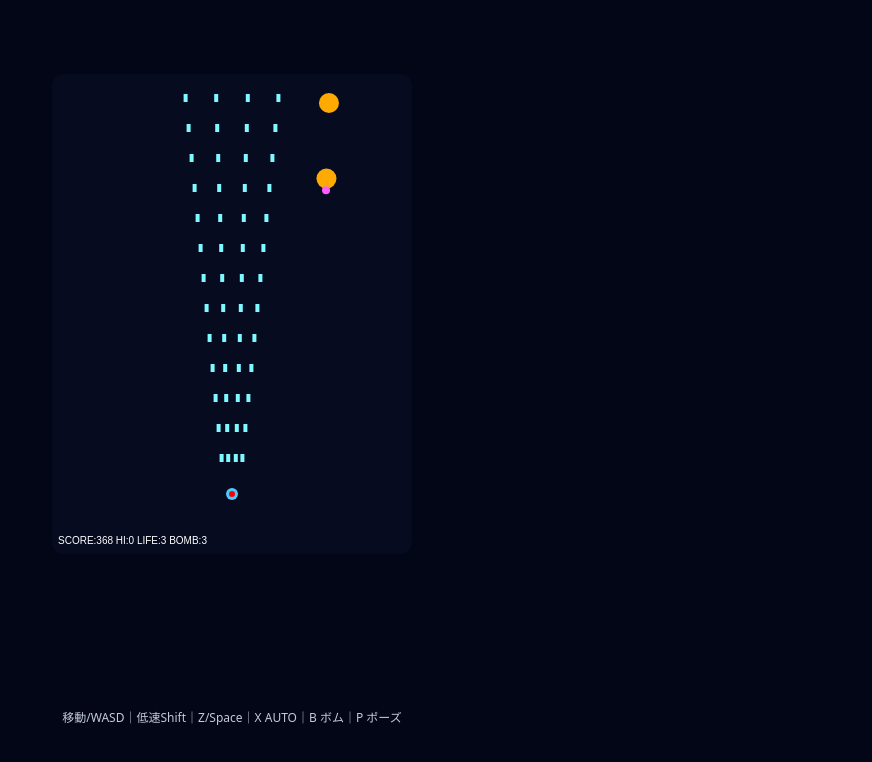
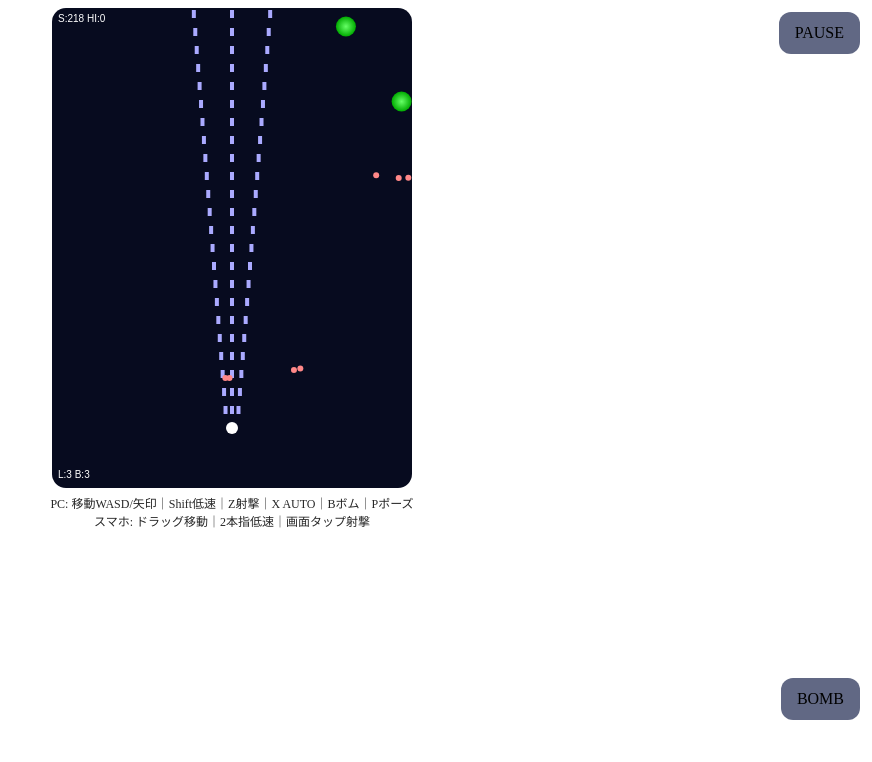
Before and after one commit to novelstar354/game26, a plain HTML site: page index.html in a window 1280 px wide. Both pictures are taken after a click on the element "Easy". Shown: the whole page, without its empty margins (408-1280 px from the left). Drawn offline with Linux system fonts and the light colour scheme.

Commit message:
Update index.html

```diff
--- a/index.html
+++ b/index.html
@@ -3,271 +3,216 @@
 <head>
 <meta charset="utf-8">
 <title>雷神録</title>
-<meta name="viewport" content="width=device-width,initial-scale=1">
- <link rel="icon" href="https://deliver.commons.nicovideo.jp/thumbnail/nc142914?size=l" sizes="16×16" type="image/png" />
+<meta name="viewport" content="width=device-width,initial-scale=1,maximum-scale=1,user-scalable=no">
+ <link rel="icon" href="https://encrypted-tbn0.gstatic.com/images?q=tbn:ANd9GcQynuInsQCXhDCXJ6WE4wol5GddYxqsCFKN-g&s" sizes="16×16" type="image/png" />
 <style>
-html,body{margin:0;height:100%;background:#020617;color:#e5ecff;font-family:system-ui}
+<style>
+html,body{margin:0;height:100%;background:#020617;color:#e5ecff;font-family:system-ui;overscroll-behavior:none}
 .wrap{display:grid;place-items:center;height:100%}
-canvas{background:#070b1f;border-radius:12px}
-.ui{font-size:12px;margin-top:6px;opacity:.85}
-.menu{position:absolute;inset:0;display:grid;place-items:center;background:rgba(0,0,0,.7)}
-.menuBox{background:#0b1220;padding:24px 36px;border-radius:16px}
-.menuItem{margin:10px 0;font-size:20px;opacity:.6}
-.menuItem.sel{opacity:1;color:#ff6b6b;transform:scale(1.25)}
+canvas{background:#070b1f;border-radius:14px;touch-action:none}
+.ui{font-size:12px;margin-top:6px;opacity:.85;text-align:center}
+.btn{position:absolute;padding:12px 16px;background:rgba(30,40,80,.7);border-radius:12px}
+#bombBtn{right:12px;bottom:80px}
+#pauseBtn{right:12px;top:12px}
+.menu{position:absolute;inset:0;display:grid;color:#fff;place-items:center;background:rgba(0,0,0,.7)}
+.menuBox{background:#0b1220;padding:24px 36px;border-radius:18px}
+.menuItem{margin:10px 0;font-size:22px;opacity:.4;cursor:pointer;transition:transform .25s,opacity .25s,color .25s}
+.menuItem.sel{opacity:1;color:#ff6b6b;transform:translateX(14px) scale(1.3);}
 </style>
 </head>
 <body>
 
 <div class="wrap">
 <canvas id="c" width="360" height="480"></canvas>
-<div class="ui">移動/WASD｜低速Shift｜Z/Space｜X AUTO｜B ボム｜P ポーズ</div>
+<div class="ui">
+PC: 移動WASD/矢印｜Shift低速｜Z射撃｜X AUTO｜Bボム｜Pポーズ<br>
+スマホ: ドラッグ移動｜2本指低速｜画面タップ射撃
 </div>
+</div>
+
+<div class="btn" id="bombBtn">BOMB</div>
+<div class="btn" id="pauseBtn">PAUSE</div>
 
 <div class="menu" id="menu">
   <div class="menuBox">
-<div class="menuItem">Easy</div>
+    <div class="menuItem sel">Easy</div>
     <div class="menuItem">Normal</div>
     <div class="menuItem">Hard</div>
     <div class="menuItem">Lunatic</div>
-<div style="opacity:.6;font-size:12px;margin-top:14px">↑↓ 選択 / Enter 決定</div>
+    <div style="opacity:.6;font-size:12px;margin-top:14px">↑↓ / Enter</div>
   </div>
 </div>
 
 <script>
-/* ===== 基本 ===== */
 const c=document.getElementById("c"),ctx=c.getContext("2d");
-const W=c.width,H=c.height;
+const W=360,H=480;
 const keys={};
-addEventListener("keydown",e=>keys[e.key]=true);
+let paused=false,autoFire=true,flash=0,slowTouch=false,touching=false,touchX=W/2,touchY=H-80;
+
+// 入力
+addEventListener("keydown",e=>{
+  keys[e.key]=true;
+  if(e.key==="p")paused=!paused;
+  if(e.key==="x")autoFire=!autoFire;
+  if(e.key==="b")bombUse();
+});
 addEventListener("keyup",e=>keys[e.key]=false);
+c.addEventListener("touchstart",e=>{touching=true; slowTouch=e.touches.length>=2;});
+c.addEventListener("touchmove",e=>{e.preventDefault(); const r=c.getBoundingClientRect(),t=e.touches[0]; touchX=(t.clientX-r.left)/r.width*W; touchY=(t.clientY-r.top)/r.height*H; slowTouch=e.touches.length>=2;},{passive:false});
+c.addEventListener("touchend",()=>{touching=false;slowTouch=false;});
+document.getElementById("bombBtn").onclick=()=>bombUse();
+document.getElementById("pauseBtn").onclick=()=>paused=!paused;
 
-/* ===== 軽量当たり ===== */
-const hit=(ax,ay,bx,by,r)=>{
- let dx=ax-bx,dy=ay-by;
- return dx*dx+dy*dy<r*r;
-};
+const hit=(ax,ay,bx,by,r)=>((ax-bx)**2+(ay-by)**2<r*r);
 
-/* ===== 難易度 ===== */
-const DIFF={
- easy:{b:1,hp:1200},
- normal:{b:1.4,hp:2000},
- hard:{b:1.8,hp:2800},
- lunatic:{b:2.6,hp:4200}
-};
+// Lunatic専用設定
+const lunatic={hp:[1200,1800,2500,4000],spiral:{interval:12,num:24,speed:2.8},aim:{interval:10,speed:4.5},enemyFreq:50,enemyShot:{interval:40,speed:4,spread:4}};
 
-/* ===== 状態 ===== */
-let mode=null,frame=0,paused=false;
-let bullets=[],shots=[],enemies=[];
-let boss=null;
+// ゲーム状態
+let mode=null,frame=0,score=0,hiScore=0;
+let bullets=[],shots=[],enemies=[],enemiesBullets=[],items=[],boss=null;
 let life=3,bomb=3,inv=0;
-let autoFire=true,score=0,hiScore=0,phase="mob";
+const MAX_LIFE=8,MAX_BOMB=8;
+const player={x:W/2,y:H-60,r:3,s:3.2,slow:1.4};
+let stage=0,clearTimer=0;
 
-/* ===== プレイヤー ===== */
-const player={x:W/2,y:H-60,r:3,s:3.2,slow:1.4};
+// メニュー
+const menu=document.getElementById("menu");
+const itemsMenu=[...document.querySelectorAll(".menuItem")];
+let sel=0;
+menu.style.display="grid";
 
-/* ===== 雑魚タイプ ===== */
-const ENEMY_TYPES=[
- {hp:6,speed:1.4,fire(e){
-  let a=Math.atan2(player.y-e.y,player.x-e.x);
-  bullets.push({x:e.x,y:e.y,vx:Math.cos(a)*2,vy:Math.sin(a)*2,r:4});
- }},
- {hp:8,speed:1,fire(e){
-  for(let i=0;i<6;i++){
-   let a=i/6*Math.PI*2;
-   bullets.push({x:e.x,y:e.y,vx:Math.cos(a)*1.6,vy:Math.sin(a)*1.6,r:3});
-  }
- }},
- {hp:4,speed:2.8,fire(e){}}
-];
+function updateMenu(){itemsMenu.forEach((m,i)=>m.classList.toggle("sel", i===sel));}
+updateMenu();
+itemsMenu.forEach((m,i)=>{ m.onclick=()=>{sel=i;start();}; });
+addEventListener("keydown", e=>{
+  if(menu.style.display!=="grid") return;
+  if(e.key==="ArrowDown"){ sel=(sel+1)%4; updateMenu(); }
+  if(e.key==="ArrowUp"){ sel=(sel+3)%4; updateMenu(); }
+  if(e.key==="Enter") start();
+});
 
-/* ===== メニュー ===== */
-const menu=document.getElementById("menu");
-const items=[...document.querySelectorAll(".menuItem")];
-let sel=0;
-items.forEach((m,i)=>m.onclick=()=>{sel=i;start();});
-const updateMenu=()=>items.forEach((m,i)=>m.classList.toggle("sel",i===sel));
-updateMenu();
-
-/* ===== 開始 ===== */
+// 開始
 function start(){
- mode=items[sel].textContent.toLowerCase();
+  mode=itemsMenu[sel].textContent.toLowerCase();
   menu.style.display="none";
- frame=0;paused=false;
- bullets=[];shots=[];enemies=[];
- life=3;bomb=3;inv=0;
- score=0;phase="mob";
+  frame=score=0;paused=false;bullets=[];shots=[];enemies=[];enemiesBullets=[];items=[];
+  life=3;bomb=3;inv=0;boss=null; clearTimer=0; stage=0;
   hiScore=+localStorage.getItem("hi_"+mode)||0;
- boss=null;
 }
 
-/* ===== 自機ショット（★今回の核心） ===== */
-function shoot(){
- if(frame%5!==0)return;
- let y=player.y-8,x=player.x;
+// 自機射撃 3-way連射
+function shoot(){if(frame%3!==0)return; [-6,0,6].forEach(dx=>{ shots.push({x:player.x+dx,y:player.y-8,vx:dx*0.08,vy:-6}); }); }
 
- if(keys.Shift){
-  // 低速：4発すべて直進
-  [-6,-2,2,6].forEach(dx=>{
-   shots.push({x:x+dx,y,vx:0,vy:-6});
-  });
- }else{
-  // 通常：拡散
-  shots.push({x:x-8,y,vx:-0.6,vy:-6});
-  shots.push({x:x-3,y,vx:-0.2,vy:-6});
-  shots.push({x:x+3,y,vx: 0.2,vy:-6});
-  shots.push({x:x+8,y,vx: 0.6,vy:-6});
- }
-}
+// ボム
+function bombUse(){if(bomb<=0)return; bomb--; bullets=[]; enemiesBullets=[]; inv=240; flash=20;}
 
-function bombUse(){
- if(bomb<=0)return;
- bomb--; bullets=[];
-}
+// 更新
+function update(){
+  if(!mode||paused) return;
+  if(mode==="clear") return;
 
-/* ===== 雑魚生成 ===== */
-function spawnEnemy(){
- let t=ENEMY_TYPES[Math.random()*3|0];
- enemies.push({
-  x:Math.random()*(W-40)+20,
-  y:-20,vx:(Math.random()<0.5?-1:1)*0.6,
-  hp:t.hp,speed:t.speed,fire:t.fire,t:0
- });
-}
+  frame++; score++; if(inv>0)inv--; if(flash>0)flash--;
 
-/* ===== 更新 ===== */
-function update(){
- if(!mode){
-  if(keys.ArrowUp){sel=(sel+3)%4;keys.ArrowUp=false;updateMenu();}
-  if(keys.ArrowDown){sel=(sel+1)%4;keys.ArrowDown=false;updateMenu();}
-  if(keys.Enter){start();keys.Enter=false;}
-  return;
- }
-
- if((keys.x||keys.X)&&!keys._x)autoFire=!autoFire;
- keys._x=keys.x||keys.X;
- if((keys.p||keys.P)&&!keys._p)paused=!paused;
- keys._p=keys.p||keys.P;
- if(paused)return;
-
- frame++;score++;if(inv>0)inv--;
-
- let sp=keys.Shift?player.slow:player.s;
+  const sp=slowTouch||keys.Shift?player.slow:player.s;
   if(keys.ArrowLeft||keys.a)player.x-=sp;
   if(keys.ArrowRight||keys.d)player.x+=sp;
   if(keys.ArrowUp||keys.w)player.y-=sp;
   if(keys.ArrowDown||keys.s)player.y+=sp;
- player.x=Math.max(10,Math.min(W-10,player.x));
- player.y=Math.max(10,Math.min(H-10,player.y));
+  if(touching){player.x+=(touchX-player.x)*0.25;player.y+=(touchY-player.y)*0.25;}
+  player.x=Math.max(10,Math.min(W-10,player.x)); player.y=Math.max(10,Math.min(H-10,player.y));
+  if(autoFire||touching||keys.z)shoot();
 
- if(autoFire||keys.z||keys.Z||keys[" "])shoot();
- if(keys.b||keys.B){bombUse();keys.b=keys.B=false}
+  shots.forEach(s=>{s.x+=s.vx;s.y+=s.vy;}); shots=shots.filter(s=>s.y>-20);
 
- shots.forEach(s=>{s.x+=s.vx;s.y+=s.vy;});
+  // 雑魚生成（ボスがいない場合のみ）
+  if(!boss && stage<4 && frame%lunatic.enemyFreq===0){enemies.push({x:Math.random()*(W-20)+10,y:-10,r:10,hp:10,lastShot:0});}
 
- if(phase==="mob"){
-  if(frame%40===0)spawnEnemy();
-  if(frame>900){
-   phase="boss";
-   boss={x:W/2,y:80,hp:DIFF[mode].hp,maxHp:DIFF[mode].hp,phase:0,form:1};
+  // 雑魚更新
+  enemies.forEach((e,i)=>{
+    e.y+=1.5; e.lastShot++;
+    if(e.lastShot>=lunatic.enemyShot.interval){
+      e.lastShot=0;
+      for(let j=0;j<lunatic.enemyShot.spread;j++){
+        const angle=Math.PI/2+(Math.random()-0.5)*0.5;
+        enemiesBullets.push({x:e.x,y:e.y,vx:Math.cos(angle)*lunatic.enemyShot.speed,vy:Math.sin(angle)*lunatic.enemyShot.speed,r:3,hit:3});
+      }
+    }
+    if(inv<=0 && hit(e.x,e.y,player.x,player.y,e.r+player.r)){life--; inv=120; flash=10; enemies.splice(i,1); if(life<0){mode=null;menu.style.display="grid";}}
+    shots.forEach((s,j)=>{if(hit(s.x,s.y,e.x,e.y,e.r)){e.hp--; s.y=-999;if(e.hp<=0){score+=50; enemies.splice(i,1);}}});
+  });
+
+  // ボス生成
+  if(!boss && stage<4 && frame>900){
+    boss={x:W/2,y:80,hp:lunatic.hp[stage],maxHp:lunatic.hp[stage],patternTimer:0};
+    enemies=[]; enemiesBullets=[]; // ボス戦中雑魚なし
+  }
+
+  // ボス弾幕
+  if(boss){
+    boss.patternTimer++;
+    boss.x=W/2+Math.sin(frame*0.02)*90;
+    boss.y=80+Math.sin(frame*0.05)*20;
+
+    if(frame%lunatic.spiral.interval===0){
+      for(let i=0;i<lunatic.spiral.num;i++){
+        const a=i/lunatic.spiral.num*Math.PI*2 + frame*0.03;
+        bullets.push({x:boss.x,y:boss.y,vx:Math.cos(a)*lunatic.spiral.speed,vy:Math.sin(a)*lunatic.spiral.speed,r:5,hit:3});
+      }
+    }
+    if(frame%lunatic.aim.interval===0){
+      const a=Math.atan2(player.y-boss.y,player.x-boss.x);
+      bullets.push({x:boss.x,y:boss.y,vx:Math.cos(a)*lunatic.aim.speed,vy:Math.sin(a)*lunatic.aim.speed,r:5,hit:3});
     }
   }
 
- enemies.forEach(e=>{
-  e.t++;e.x+=e.vx;e.y+=e.speed;
-  if(e.fire&&e.t%70===0)e.fire(e);
- });
+  [...bullets,...enemiesBullets].forEach(b=>{b.x+=b.vx;b.y+=b.vy;});
+  [...bullets,...enemiesBullets].forEach(b=>{if(inv<=0 && hit(b.x,b.y,player.x,player.y,b.hit+player.r)){life--; inv=120; bullets=[]; enemiesBullets=[]; flash=10; if(life<0){mode=null;menu.style.display="grid";}}});
+  bullets=bullets.filter(b=>b.x>-40 && b.x<W+40 && b.y>-40 && b.y<H+40);
+  enemiesBullets=enemiesBullets.filter(b=>b.x>-40 && b.x<W+40 && b.y>-40 && b.y<H+40);
 
+  // ショットとボス衝突
   shots.forEach(s=>{
-  enemies.forEach(e=>{
-   if(hit(s.x,s.y,e.x,e.y,12)){
-    e.hp--;s.y=-999;if(e.hp<=0){score+=200;e.y=999;}
+    if(boss && hit(s.x,s.y,boss.x,boss.y,22)){
+      boss.hp--; s.y=-999;
+      if(boss.hp<=0){
+        boss=null; stage++;
+        if(stage>=4){mode="clear"; clearTimer=0;} // 4面クリア
       }
-  });
- });
-
- enemies=enemies.filter(e=>e.y<H+40&&e.hp>0);
-
- /* ===== ボス（Lunatic第三形態） ===== */
- if(boss){
-  boss.phase++;
-  if(mode==="lunatic"){
-   if(boss.hp<boss.maxHp*0.66)boss.form=2;
-   if(boss.hp<boss.maxHp*0.33)boss.form=3;
-  }
-
-  if(frame%((boss.form===3)?18:30)===0){
-   let n=boss.form===3?32:24;
-   let sp=boss.form===3?3:2.2;
-   for(let i=0;i<n;i++){
-    let a=i/n*Math.PI*2+boss.phase*0.05;
-    bullets.push({x:boss.x,y:boss.y,vx:Math.cos(a)*sp,vy:Math.sin(a)*sp,r:4});
-   }
-  }
- }
-
- bullets.forEach(b=>{
-  b.x+=b.vx;b.y+=b.vy;
-  if(inv<=0&&hit(b.x,b.y,player.x,player.y,b.r+player.r)){
-   life--;inv=120;bullets=[];if(life<=0)endGame();
-  }
- });
-
- bullets=bullets.filter(b=>b.x>-30&&b.x<W+30&&b.y>-30&&b.y<H+30);
- if(bullets.length>1100)bullets.length=1100;
-
- shots=shots.filter(s=>s.y>-20);
-
- if(boss){
-  shots.forEach(s=>{
-   if(hit(s.x,s.y,boss.x,boss.y,18)){
-    boss.hp--;score+=10;s.y=-999;
-    if(boss.hp<=0){score+=5000;endGame();}
     }
   });
 }
+
+// 描画
+function draw(){
+  ctx.clearRect(0,0,W,H);
+
+  if(mode==="clear"){
+    ctx.fillStyle="#fff"; ctx.font="32px sans-serif"; ctx.textAlign="center";
+    ctx.fillText("CLEAR!",W/2,H/2-20);
+    ctx.font="16px sans-serif"; ctx.fillText(`SCORE: ${score}`,W/2,H/2+10);
+    ctx.fillText(`HI-SCORE: ${hiScore}`,W/2,H/2+30);
+    return;
   }
 
-/* ===== 終了 ===== */
-function endGame(){
- if(score>hiScore){
-  hiScore=score;
-  localStorage.setItem("hi_"+mode,hiScore);
- }
- mode=null;menu.style.display="grid";
+  if(paused){ctx.fillStyle="#fff"; ctx.font="32px sans-serif"; ctx.textAlign="center"; ctx.fillText("PAUSED",W/2,H/2);}
+
+  if(flash>0){ctx.fillStyle="#fff";ctx.globalAlpha=0.2;ctx.fillRect(0,0,W,H);ctx.globalAlpha=1;}
+  shots.forEach(s=>{ctx.fillStyle="#aaf";ctx.fillRect(s.x-2,s.y-8,4,8);});
+  enemiesBullets.forEach(b=>{ctx.fillStyle="#f88";ctx.beginPath();ctx.arc(b.x,b.y,b.r,0,Math.PI*2);ctx.fill();});
+  bullets.forEach(b=>{ctx.fillStyle="#f55";ctx.beginPath();ctx.arc(b.x,b.y,b.r,0,Math.PI*2);ctx.fill();});
+  enemies.forEach(e=>{let grad=ctx.createRadialGradient(e.x,e.y,0,e.x,e.y,e.r); grad.addColorStop(0,"#6f6"); grad.addColorStop(1,"#0a0"); ctx.fillStyle=grad; ctx.beginPath();ctx.arc(e.x,e.y,e.r,0,Math.PI*2);ctx.fill();});
+  if(boss){ctx.fillStyle="#333";ctx.fillRect(40,20,280,6); ctx.fillStyle="#ff66cc";ctx.fillRect(40,20,280*(boss.hp/boss.maxHp),6); ctx.fillStyle="#ff00ff";ctx.beginPath();ctx.arc(boss.x,boss.y,22,0,Math.PI*2);ctx.fill();}
+  if(inv%10<5){ctx.fillStyle="#fff";ctx.beginPath();ctx.arc(player.x,player.y,6,0,Math.PI*2);ctx.fill();}
+  ctx.fillStyle="#fff"; ctx.fillText(`S:${score} HI:${hiScore}`,6,14); ctx.fillText(`L:${life} B:${bomb}`,6,H-10);
 }
 
-/* ===== 描画 ===== */
-function draw(){
- ctx.clearRect(0,0,W,H);
- if(!mode)return;
+// クリア画面・メニュー戻り
+addEventListener("keydown",e=>{if(mode==="clear"){mode=null;menu.style.display="grid";}});
+c.addEventListener("touchstart",()=>{if(mode==="clear"){mode=null;menu.style.display="grid";}});
+c.addEventListener("mousedown",()=>{if(mode==="clear"){mode=null;menu.style.display="grid";}});
 
- shots.forEach(s=>{
-  ctx.fillStyle="#7df9ff";
-  ctx.fillRect(s.x-2,s.y-8,4,8);
- });
- enemies.forEach(e=>{
-  ctx.fillStyle="#ffaa00";
-  ctx.beginPath();ctx.arc(e.x,e.y,10,0,Math.PI*2);ctx.fill();
- });
- bullets.forEach(b=>{
-  ctx.fillStyle="#ff5cff";
-  ctx.beginPath();ctx.arc(b.x,b.y,b.r,0,Math.PI*2);ctx.fill();
- });
- if(boss){
-  ctx.fillStyle=boss.form===3?"#ff00ff":boss.form===2?"#ff5566":"#ff3355";
-  ctx.beginPath();ctx.arc(boss.x,boss.y,22,0,Math.PI*2);ctx.fill();
- }
- if(inv%10<5){
-  ctx.fillStyle="#4cc9ff";
-  ctx.beginPath();ctx.arc(player.x,player.y,6,0,Math.PI*2);ctx.fill();
-  ctx.fillStyle="red";
-  ctx.beginPath();ctx.arc(player.x,player.y,player.r,0,Math.PI*2);ctx.fill();
- }
- ctx.fillStyle="#fff";
- ctx.fillText(`SCORE:${score} HI:${hiScore} LIFE:${life} BOMB:${bomb}`,6,H-10);
-}
-
-(function loop(){update();draw();requestAnimationFrame(loop)})();
+(function loop(){update();draw();requestAnimationFrame(loop);})();
 </script>
 </body>
 </html>
```
Lines whose indentation alone changed are shown as unchanged.
